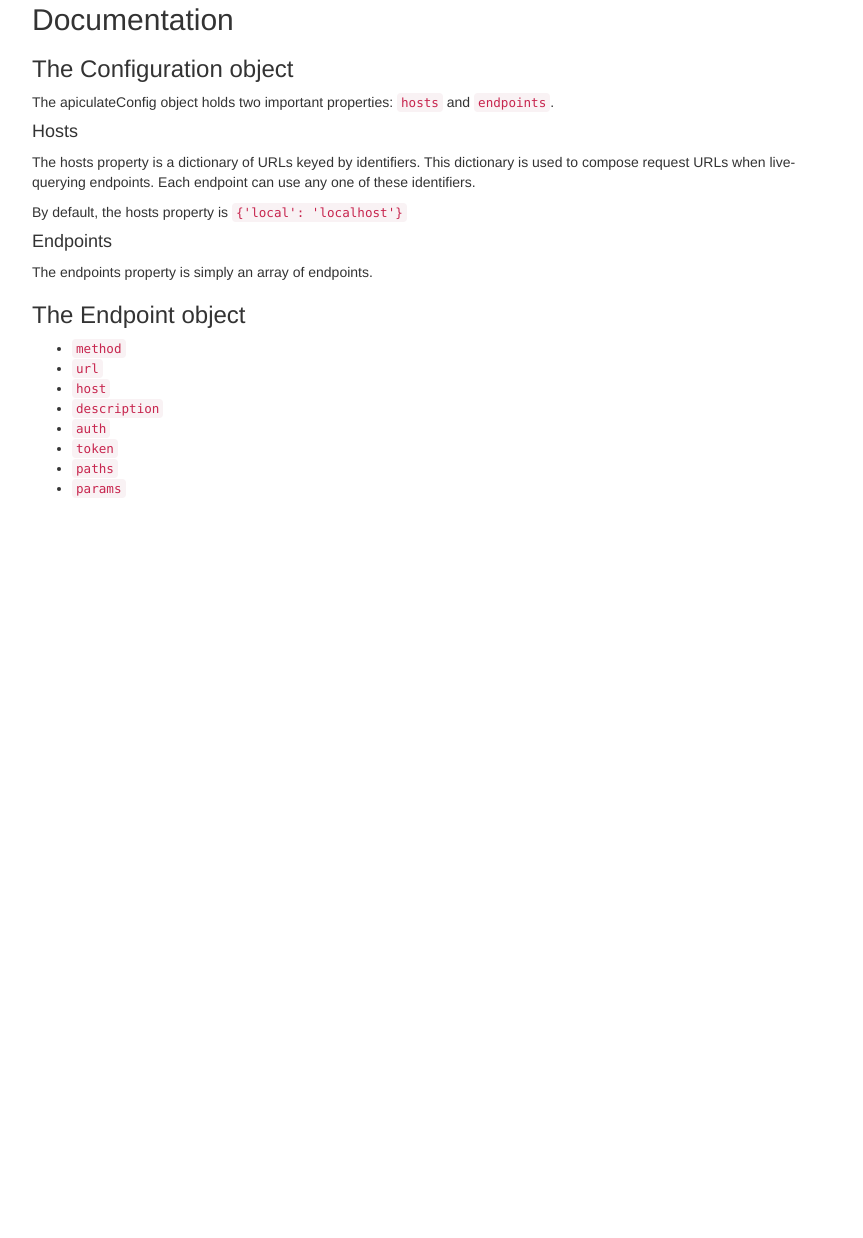
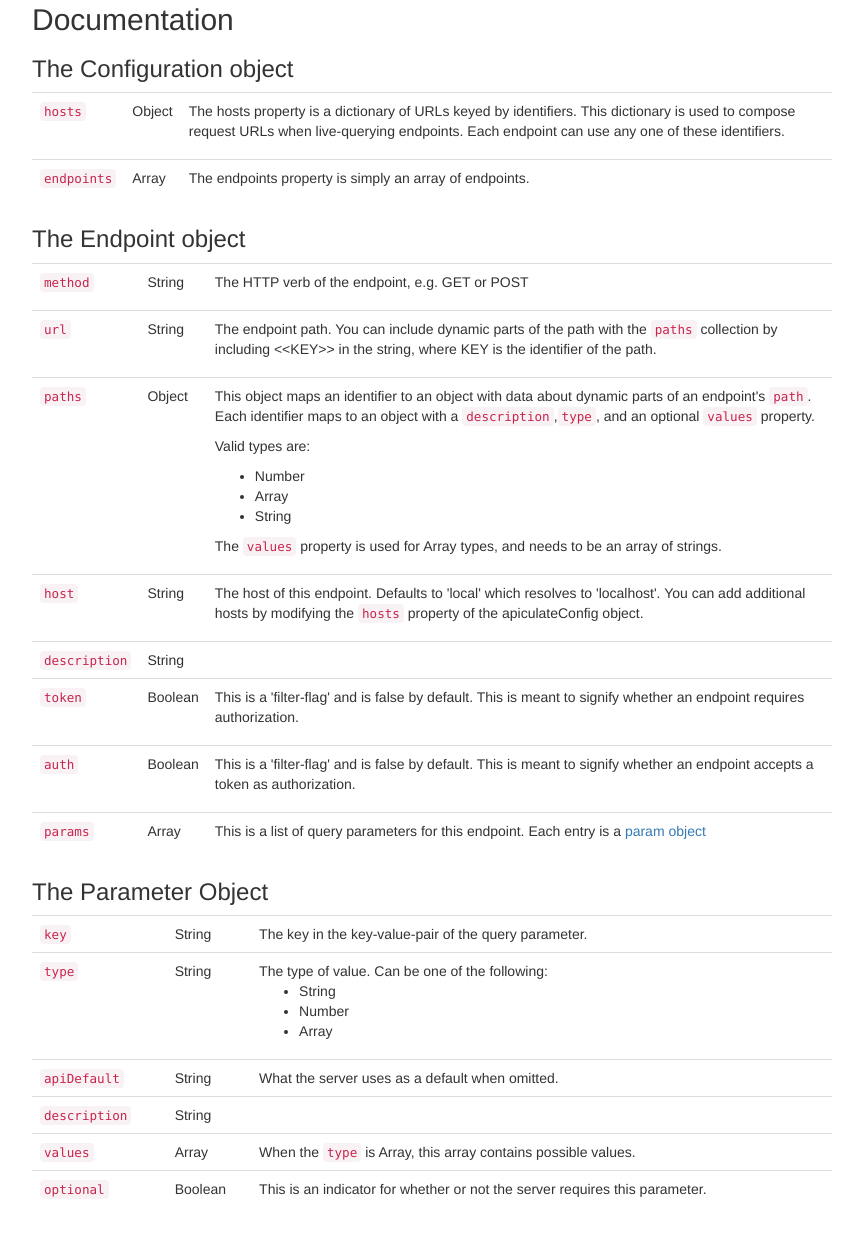
Before and after one commit to ACReeser/apiculate, a plain HTML site: page index.html in a window 1280 px wide. Shown: the part 1327-2565 px from the top of the page, without its empty margins (208-1071 px from the left). Before the commit the page ends 1865 px from the top, so only its background shows below. Drawn offline with nearby package versions, Linux system fonts and the light colour scheme; some packages are replaced by stand-ins of ours; a script that the page names is missing.

Commit message:
More real documentation

```diff
--- a/index.html
+++ b/index.html
@@ -109,25 +109,118 @@
 	<section>
 		<h2>Documentation</h2>
 		<h3 id="configure">The Configuration object</h3>
-		<p>The apiculateConfig object holds two important properties: <code>hosts</code> and <code>endpoints</code>.</p>
-		<h4>Hosts</h4>
-		<p>The hosts property is a dictionary of URLs keyed by identifiers. This dictionary is used to compose request URLs when live-querying endpoints.  Each endpoint can use any one of these identifiers.</p>
-		<p>By default, the hosts property is <code>{'local': 'localhost'}</code></p>
-		<h4>Endpoints</h4>
-		<p>The endpoints property is simply an array of endpoints.</p>
+		<table class="table">
+			<tbody>
+				<tr>
+					<td><code>hosts</code></td>
+					<td>Object</td>
+					<td>
+						<p>The hosts property is a dictionary of URLs keyed by identifiers. This dictionary is used to compose request URLs when live-querying endpoints.  Each endpoint can use any one of these identifiers.</p>
+					</td>
+				</tr>
+				<tr>
+					<td><code>endpoints</code></td>
+					<td>Array</td>
+					<td>
+						<p>The endpoints property is simply an array of endpoints.</p>
+					</td>
+				</tr>
+			</tbody>
+		</table>
 		<h3 id="endpoint">The Endpoint object</h3>
-		<ul class="unstyled">
-			<li><code>method</code></li>
-			<li><code>url</code></li>
-			<li><code>host</code></li>
-			<li><code>description</code></li>
-			<li><code>auth</code></li>
-			<li><code>token</code></li>
-			<li><code>paths</code></li>
-			<li><code>params</code></li>
-		</ul>
-		<p>
-		</p>
+		<table class="table">
+			<tbody>
+				<tr>
+					<td><code>method</code></td>
+					<td>String</td>
+					<td>
+				<p>The HTTP verb of the endpoint, e.g. GET or POST</p></td>
+				</tr>
+				<tr>
+					<td><code>url</code></td>
+					<td>String</td>
+					<td><p>The endpoint path. You can include dynamic parts of the path with the <code>paths</code> collection by including &lt;&lt;KEY&gt;&gt; in the string, where KEY is the identifier of the path.</p></td>
+				</tr>
+				<tr>
+					<td><code>paths</code></td>
+					<td>Object</td>
+					<td><p>This object maps an identifier to an object with data about dynamic parts of an endpoint's <code>path</code>. Each identifier maps to an object with a <code>description</code>,<code>type</code>, and an optional <code>values</code> property.</p>
+						<p>Valid types are:</p>
+						<ul>
+						  <li>Number</li>
+						  <li>Array</li>
+						  <li>String</li>
+						</ul>
+						<p>The <code>values</code> property is used for Array types, and needs to be an array of strings.</p></td>
+				</tr>
+				<tr>
+					<td><code>host</code></td>
+					<td>String</td>
+					<td><p>The host of this endpoint.  Defaults to 'local' which resolves to 'localhost'.  You can add additional hosts by modifying the <code>hosts</code> property of the apiculateConfig object.</p></td>
+				</tr>
+				<tr>
+					<td><code>description</code></td>
+					<td>String</td>
+					<td></td>
+				</tr>
+				<tr>
+					<td><code>token</code></td>
+					<td>Boolean</td>
+					<td><p>This is a 'filter-flag' and is false by default. This is meant to signify whether an endpoint requires authorization.</p></td>
+				</tr>
+				<tr>
+					<td><code>auth</code></td>
+					<td>Boolean</td>
+					<td><p>This is a 'filter-flag' and is false by default. This is meant to signify whether an endpoint accepts a token as authorization.</p></td>
+				</tr>
+				<tr>
+					<td><code>params</code></td>
+					<td>Array</td>
+					<td><p>This is a list of query parameters for this endpoint. Each entry is a <a href="#param">param object</a></p></td>
+				</tr>
+			</tbody>
+		</table>
+		<h3 id="param">The Parameter Object</h3>
+		<table class="table">
+			<tbody>
+				<tr>
+					<td><code>key</code></td>
+					<td>String</td>
+					<td>The key in the key-value-pair of the query parameter.</td>
+				</tr>
+				<tr>
+					<td><code>type</code></td>
+					<td>String</td>
+					<td>The type of value. Can be one of the following:
+						<ul>
+							<li>String</li>
+							<li>Number</li>
+							<li>Array</li>
+						</ul>
+					</td>
+				</tr>
+				<tr>
+					<td><code>apiDefault</code></td>
+					<td>String</td>
+					<td>What the server uses as a default when omitted.</td>
+				</tr>
+				<tr>
+					<td><code>description</code></td>
+					<td>String</td>
+					<td></td>
+				</tr>
+				<tr>
+					<td><code>values</code></td>
+					<td>Array</td>
+					<td>When the <code>type</code> is Array, this array contains possible values.</td>
+				</tr>
+				<tr>
+					<td><code>optional</code></td>
+					<td>Boolean</td>
+					<td>This is an indicator for whether or not the server requires this parameter.</td>
+				</tr>
+			</tbody>
+		</table>
 	</section>
 
 </body>
```
